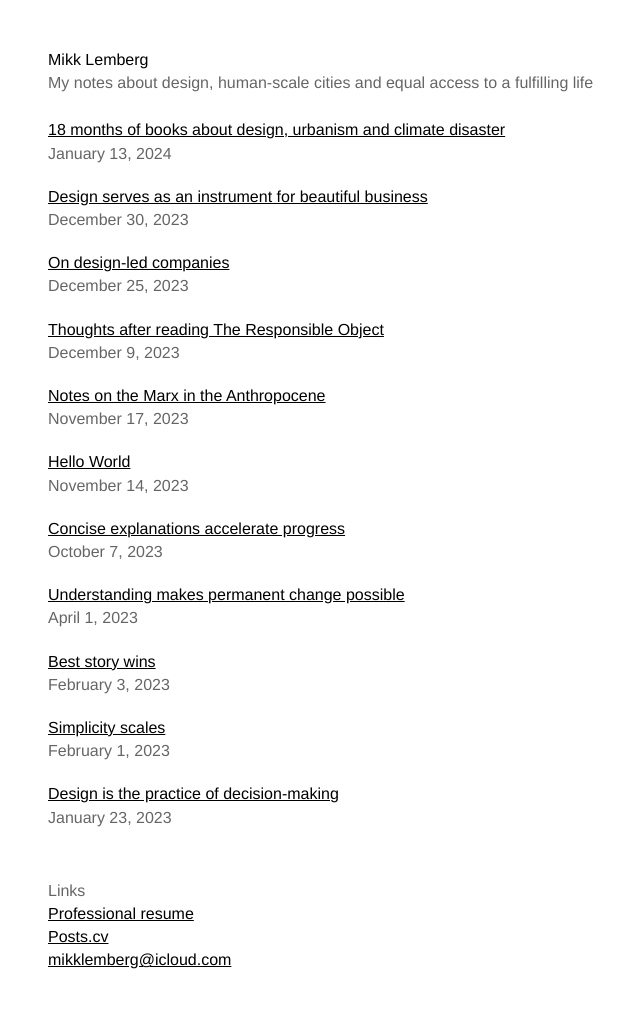
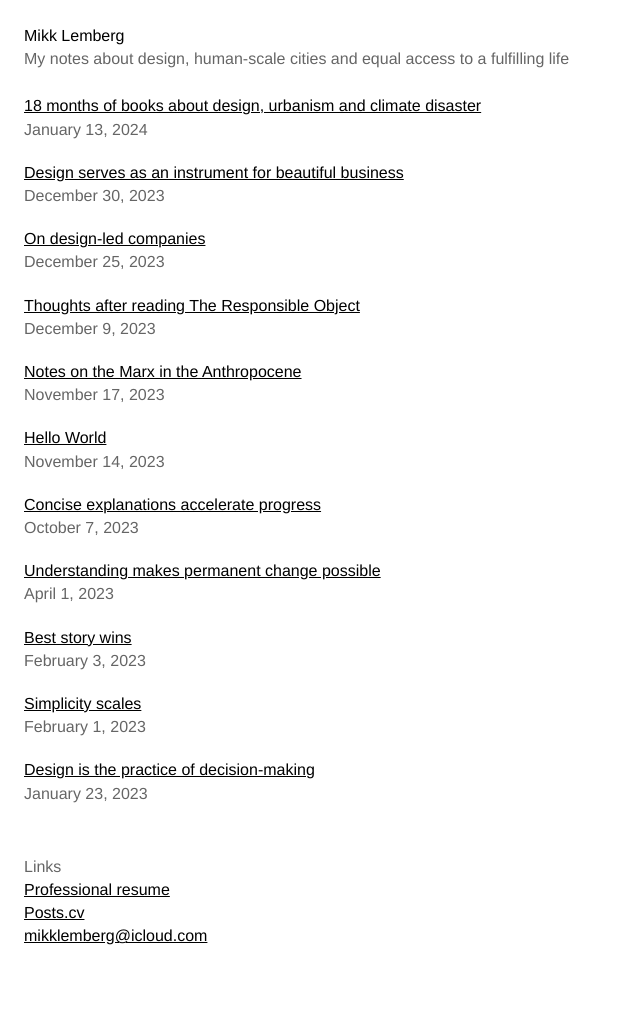
Before and after one commit to mikklemberg/My-personal-notes, a Jekyll site: the page built from README.md, in a window 1280 px wide. Shown: the whole page, without its empty margins (0-640 px from the left). Built offline with Jekyll 4.4.1, drawn with Linux system fonts in a browser that asks for light colours; our own code applies the rules of GitHub Pages for plain Markdown files; after the commit the page ends 972 px from its top, so only the background shows below that.

Commit message:
Update style.css

```diff
--- a/assets/css/style.css
+++ b/assets/css/style.css
@@ -43,13 +43,12 @@ b {
 .container {
     width: 95%;
     max-width: 576px;
-    margin: 48px 48px;
+    margin: 24px 24px;
 }
 
 .posts {
     margin-top: 24px;
 }
-
 
 .content blockquote {
     border-left: 2px solid rgba(0, 0, 0, 0.33);
@@ -71,7 +70,6 @@ ul {
     padding-left: 24px;
     margin-bottom: 24px;
 }
-
 
 ol {
     list-style-type: decimal;
```
